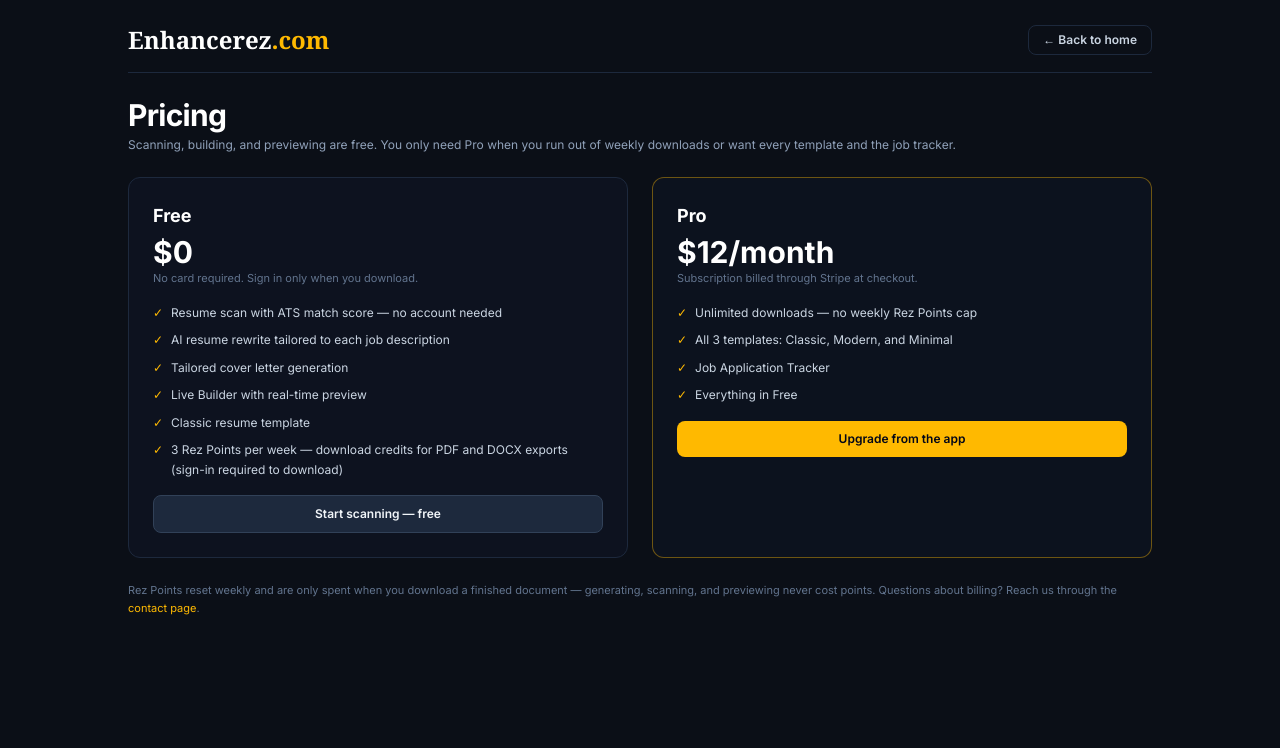
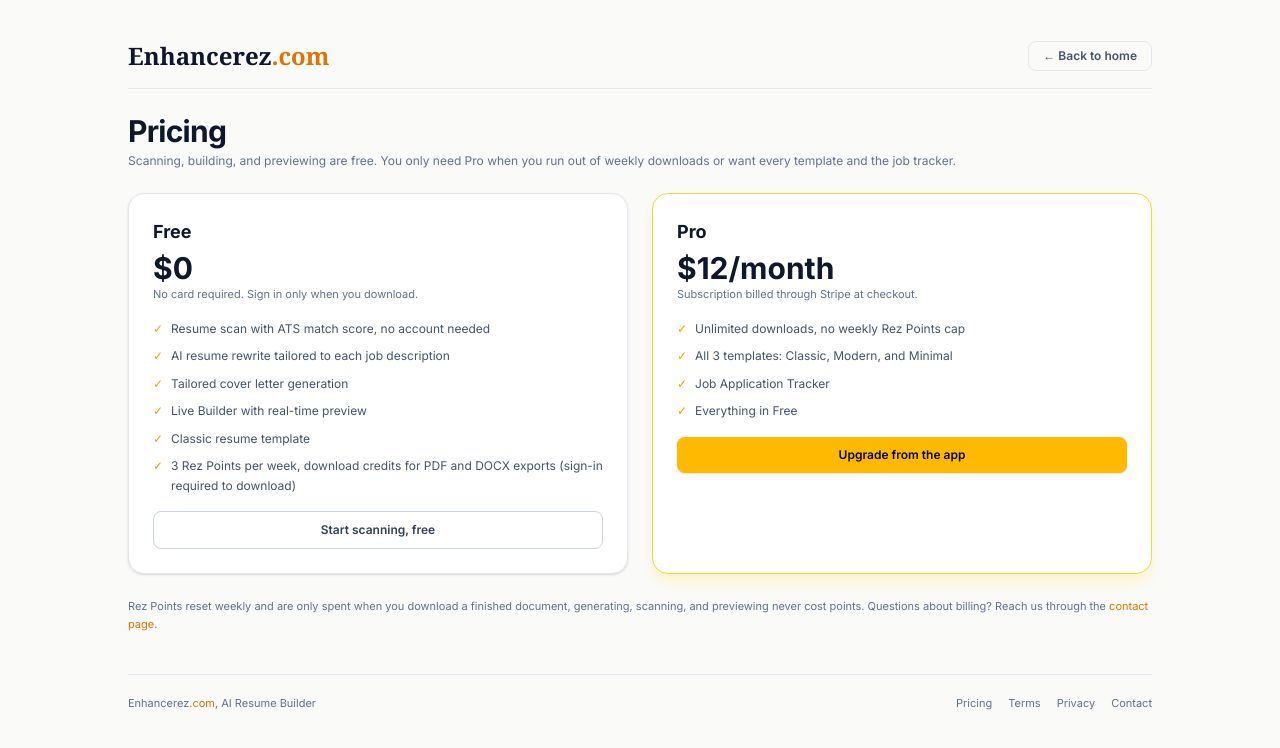
Before and after one commit to ekohmitch-gif/hired.ai, a Next.js app: page /pricing in a window 1280 px wide. Shown: the top 748 px of the page. Built offline with nearby package versions, Linux system fonts and the light colour scheme.

Commit message:
design(pages): extend light redesign to pricing, terms, privacy, contact

```diff
--- a/app/contact/page.tsx
+++ b/app/contact/page.tsx
@@ -2,31 +2,31 @@
 import Link from 'next/link';
 
 export const metadata: Metadata = {
-  title: 'Contact — EnhanceRez | AI Resume Builder',
+  title: 'Contact, EnhanceRez | AI Resume Builder',
   description: 'Get in touch with the builder of EnhanceRez via GitHub or LinkedIn.',
 };
 
 export default function ContactPage() {
   return (
-    <main className="min-h-screen bg-[#0B0F17] text-slate-100 font-sans p-6">
+    <main className="min-h-screen bg-[#FAFAF9] text-slate-800 font-sans antialiased px-4 py-6 sm:px-6 sm:py-10">
       <div className="max-w-3xl mx-auto space-y-6">
-        <header className="flex justify-between items-center border-b border-slate-800 pb-4">
-          <Link href="/" className="text-2xl font-bold font-serif text-white">
-            Enhancerez<span className="text-amber-400">.com</span>
+        <header className="flex justify-between items-center border-b border-slate-200 pb-4">
+          <Link href="/" className="text-2xl font-bold font-serif text-slate-900">
+            Enhancerez<span className="text-amber-600">.com</span>
           </Link>
           <Link
             href="/"
-            className="text-xs font-semibold px-3.5 py-1.5 rounded-lg border border-slate-800 text-slate-300 hover:bg-slate-800 transition"
+            className="text-xs font-semibold px-3.5 py-1.5 rounded-lg border border-slate-200 text-slate-600 hover:bg-slate-100 transition"
           >
             ← Back to home
           </Link>
         </header>
 
         <div className="space-y-1">
-          <h2 className="text-3xl font-bold text-white tracking-tight">Contact</h2>
-          <p className="text-xs text-slate-400 leading-relaxed">
+          <h2 className="text-3xl font-bold text-slate-900 tracking-tight">Contact</h2>
+          <p className="text-xs text-slate-500 leading-relaxed">
             EnhanceRez is designed, built, and supported by Mitchell Ekoh. There&apos;s no support
-            ticket system — the fastest way to reach him is one of these:
+            ticket system. The fastest way to reach him is one of these:
           </p>
         </div>
 
@@ -35,31 +35,44 @@
             href="https://www.linkedin.com/in/mitchell-ekoh"
             target="_blank"
             rel="noopener noreferrer"
-            className="block bg-slate-900/40 border border-slate-800 rounded-xl p-5 space-y-1.5 hover:border-amber-400/40 transition"
+            className="block bg-white border border-slate-200 rounded-2xl p-5 space-y-1.5 shadow-sm hover:border-amber-300 transition"
           >
-            <p className="text-sm font-bold text-white">LinkedIn</p>
-            <p className="text-xs text-slate-400 leading-relaxed">
+            <p className="text-sm font-bold text-slate-900">LinkedIn</p>
+            <p className="text-xs text-slate-500 leading-relaxed">
               Best for product questions, feedback, and billing help. Mention EnhanceRez in your
               message.
             </p>
-            <p className="text-xs text-amber-400">linkedin.com/in/mitchell-ekoh →</p>
+            <p className="text-xs text-amber-600">linkedin.com/in/mitchell-ekoh →</p>
           </a>
 
           <a
             href="https://github.com/ekohmitch-gif"
             target="_blank"
             rel="noopener noreferrer"
-            className="block bg-slate-900/40 border border-slate-800 rounded-xl p-5 space-y-1.5 hover:border-amber-400/40 transition"
+            className="block bg-white border border-slate-200 rounded-2xl p-5 space-y-1.5 shadow-sm hover:border-amber-300 transition"
           >
-            <p className="text-sm font-bold text-white">GitHub</p>
-            <p className="text-xs text-slate-400 leading-relaxed">
+            <p className="text-sm font-bold text-slate-900">GitHub</p>
+            <p className="text-xs text-slate-500 leading-relaxed">
               Best for bug reports and feature requests, and to see the other projects behind
               EnhanceRez.
             </p>
-            <p className="text-xs text-amber-400">github.com/ekohmitch-gif →</p>
+            <p className="text-xs text-amber-600">github.com/ekohmitch-gif →</p>
           </a>
         </div>
       </div>
+
+      {/* Site Footer */}
+      <footer className="max-w-3xl mx-auto mt-10 border-t border-slate-200 pt-5 pb-2 flex flex-col sm:flex-row items-center justify-between gap-3">
+        <p className="text-[11px] text-slate-500">
+          Enhancerez<span className="text-amber-600">.com</span>, AI Resume Builder
+        </p>
+        <nav className="flex items-center gap-4 text-[11px] text-slate-500">
+          <Link href="/pricing" className="hover:text-amber-600 transition">Pricing</Link>
+          <Link href="/terms" className="hover:text-amber-600 transition">Terms</Link>
+          <Link href="/privacy" className="hover:text-amber-600 transition">Privacy</Link>
+          <Link href="/contact" className="hover:text-amber-600 transition">Contact</Link>
+        </nav>
+      </footer>
     </main>
   );
 }
--- a/app/pricing/page.tsx
+++ b/app/pricing/page.tsx
@@ -7,22 +7,22 @@
 const PRO_PRICE_DISPLAY = '$12/month';
 
 export const metadata: Metadata = {
-  title: 'Pricing — EnhanceRez | AI Resume Builder',
+  title: 'Pricing, EnhanceRez | AI Resume Builder',
   description:
     'EnhanceRez pricing: scan your resume and build for free with 3 weekly download credits, or go Pro for unlimited downloads, all templates, and the job tracker.',
 };
 
 const FREE_FEATURES = [
-  'Resume scan with ATS match score — no account needed',
+  'Resume scan with ATS match score, no account needed',
   'AI resume rewrite tailored to each job description',
   'Tailored cover letter generation',
   'Live Builder with real-time preview',
   'Classic resume template',
-  '3 Rez Points per week — download credits for PDF and DOCX exports (sign-in required to download)',
+  '3 Rez Points per week, download credits for PDF and DOCX exports (sign-in required to download)',
 ];
 
 const PRO_FEATURES = [
-  'Unlimited downloads — no weekly Rez Points cap',
+  'Unlimited downloads, no weekly Rez Points cap',
   'All 3 templates: Classic, Modern, and Minimal',
   'Job Application Tracker',
   'Everything in Free',
@@ -30,23 +30,23 @@
 
 export default function PricingPage() {
   return (
-    <main className="min-h-screen bg-[#0B0F17] text-slate-100 font-sans p-6">
+    <main className="min-h-screen bg-[#FAFAF9] text-slate-800 font-sans antialiased px-4 py-6 sm:px-6 sm:py-10">
       <div className="max-w-5xl mx-auto space-y-6">
-        <header className="flex justify-between items-center border-b border-slate-800 pb-4">
-          <Link href="/" className="text-2xl font-bold font-serif text-white">
-            Enhancerez<span className="text-amber-400">.com</span>
+        <header className="flex justify-between items-center border-b border-slate-200 pb-4">
+          <Link href="/" className="text-2xl font-bold font-serif text-slate-900">
+            Enhancerez<span className="text-amber-600">.com</span>
           </Link>
           <Link
             href="/"
-            className="text-xs font-semibold px-3.5 py-1.5 rounded-lg border border-slate-800 text-slate-300 hover:bg-slate-800 transition"
+            className="text-xs font-semibold px-3.5 py-1.5 rounded-lg border border-slate-200 text-slate-600 hover:bg-slate-100 transition"
           >
             ← Back to home
           </Link>
         </header>
 
         <div className="space-y-1">
-          <h2 className="text-3xl font-bold text-white tracking-tight">Pricing</h2>
-          <p className="text-xs text-slate-400">
+          <h2 className="text-3xl font-bold text-slate-900 tracking-tight">Pricing</h2>
+          <p className="text-xs text-slate-500">
             Scanning, building, and previewing are free. You only need Pro when you run out of weekly
             downloads or want every template and the job tracker.
           </p>
@@ -54,48 +54,48 @@
 
         <div className="grid grid-cols-1 md:grid-cols-2 gap-6">
           {/* Free */}
-          <section className="bg-slate-900/40 border border-slate-800 rounded-xl p-6 space-y-4">
+          <section className="bg-white border border-slate-200 rounded-2xl p-6 space-y-4 shadow-sm">
             <div>
-              <h3 className="text-lg font-bold text-white">Free</h3>
-              <p className="text-3xl font-bold text-white mt-1">
+              <h3 className="text-lg font-bold text-slate-900">Free</h3>
+              <p className="text-3xl font-bold text-slate-900 mt-1">
                 $0
               </p>
               <p className="text-[11px] text-slate-500">No card required. Sign in only when you download.</p>
             </div>
             <ul className="space-y-2">
               {FREE_FEATURES.map((f) => (
-                <li key={f} className="flex gap-2 text-xs text-slate-300 leading-relaxed">
-                  <span className="text-amber-400 shrink-0">✓</span>
+                <li key={f} className="flex gap-2 text-xs text-slate-600 leading-relaxed">
+                  <span className="text-amber-500 shrink-0">✓</span>
                   <span>{f}</span>
                 </li>
               ))}
             </ul>
             <Link
               href="/"
-              className="block text-center bg-slate-800 text-slate-100 font-semibold text-xs py-2.5 rounded-lg border border-slate-700 hover:bg-slate-700 transition"
+              className="block text-center bg-white text-slate-700 font-semibold text-xs py-2.5 rounded-lg border border-slate-300 hover:bg-slate-100 transition"
             >
-              Start scanning — free
+              Start scanning, free
             </Link>
           </section>
 
           {/* Pro */}
-          <section className="bg-slate-900/40 border border-amber-400/40 rounded-xl p-6 space-y-4">
+          <section className="bg-white border border-amber-300 rounded-2xl p-6 space-y-4 shadow-lg shadow-amber-100">
             <div>
-              <h3 className="text-lg font-bold text-white">Pro</h3>
-              <p className="text-3xl font-bold text-white mt-1">{PRO_PRICE_DISPLAY}</p>
+              <h3 className="text-lg font-bold text-slate-900">Pro</h3>
+              <p className="text-3xl font-bold text-slate-900 mt-1">{PRO_PRICE_DISPLAY}</p>
               <p className="text-[11px] text-slate-500">Subscription billed through Stripe at checkout.</p>
             </div>
             <ul className="space-y-2">
               {PRO_FEATURES.map((f) => (
-                <li key={f} className="flex gap-2 text-xs text-slate-300 leading-relaxed">
-                  <span className="text-amber-400 shrink-0">✓</span>
+                <li key={f} className="flex gap-2 text-xs text-slate-600 leading-relaxed">
+                  <span className="text-amber-500 shrink-0">✓</span>
                   <span>{f}</span>
                 </li>
               ))}
             </ul>
             <Link
               href="/"
-              className="block text-center bg-amber-400 text-slate-950 font-semibold text-xs py-2.5 rounded-lg hover:bg-amber-300 transition"
+              className="block text-center bg-amber-400 text-slate-950 font-semibold text-xs py-2.5 rounded-lg hover:bg-amber-300 transition shadow"
             >
               Upgrade from the app
             </Link>
@@ -103,14 +103,27 @@
         </div>
 
         <p className="text-[11px] text-slate-500 leading-relaxed">
-          Rez Points reset weekly and are only spent when you download a finished document — generating,
+          Rez Points reset weekly and are only spent when you download a finished document, generating,
           scanning, and previewing never cost points. Questions about billing? Reach us through the{' '}
-          <Link href="/contact" className="text-amber-400 hover:underline">
+          <Link href="/contact" className="text-amber-600 hover:underline">
             contact page
           </Link>
           .
         </p>
       </div>
+
+      {/* Site Footer */}
+      <footer className="max-w-5xl mx-auto mt-10 border-t border-slate-200 pt-5 pb-2 flex flex-col sm:flex-row items-center justify-between gap-3">
+        <p className="text-[11px] text-slate-500">
+          Enhancerez<span className="text-amber-600">.com</span>, AI Resume Builder
+        </p>
+        <nav className="flex items-center gap-4 text-[11px] text-slate-500">
+          <Link href="/pricing" className="hover:text-amber-600 transition">Pricing</Link>
+          <Link href="/terms" className="hover:text-amber-600 transition">Terms</Link>
+          <Link href="/privacy" className="hover:text-amber-600 transition">Privacy</Link>
+          <Link href="/contact" className="hover:text-amber-600 transition">Contact</Link>
+        </nav>
+      </footer>
     </main>
   );
 }
--- a/app/privacy/page.tsx
+++ b/app/privacy/page.tsx
@@ -8,54 +8,54 @@
 import Link from 'next/link';
 
 export const metadata: Metadata = {
-  title: 'Privacy Policy — EnhanceRez | AI Resume Builder',
+  title: 'Privacy Policy, EnhanceRez | AI Resume Builder',
   description: 'How EnhanceRez handles your account information, resume content, and payments.',
 };
 
 function Section({ title, children }: { title: string; children: React.ReactNode }) {
   return (
     <section className="space-y-2">
-      <h3 className="text-sm font-bold text-white uppercase tracking-wide">{title}</h3>
-      <div className="text-xs text-slate-300 leading-relaxed space-y-2">{children}</div>
+      <h3 className="text-sm font-bold text-slate-900 uppercase tracking-wide">{title}</h3>
+      <div className="text-xs text-slate-600 leading-relaxed space-y-2">{children}</div>
     </section>
   );
 }
 
 export default function PrivacyPage() {
   return (
-    <main className="min-h-screen bg-[#0B0F17] text-slate-100 font-sans p-6">
+    <main className="min-h-screen bg-[#FAFAF9] text-slate-800 font-sans antialiased px-4 py-6 sm:px-6 sm:py-10">
       <div className="max-w-3xl mx-auto space-y-6">
-        <header className="flex justify-between items-center border-b border-slate-800 pb-4">
-          <Link href="/" className="text-2xl font-bold font-serif text-white">
-            Enhancerez<span className="text-amber-400">.com</span>
+        <header className="flex justify-between items-center border-b border-slate-200 pb-4">
+          <Link href="/" className="text-2xl font-bold font-serif text-slate-900">
+            Enhancerez<span className="text-amber-600">.com</span>
           </Link>
           <Link
             href="/"
-            className="text-xs font-semibold px-3.5 py-1.5 rounded-lg border border-slate-800 text-slate-300 hover:bg-slate-800 transition"
+            className="text-xs font-semibold px-3.5 py-1.5 rounded-lg border border-slate-200 text-slate-600 hover:bg-slate-100 transition"
           >
             ← Back to home
           </Link>
         </header>
 
         <div className="space-y-1">
-          <h2 className="text-3xl font-bold text-white tracking-tight">Privacy Policy</h2>
-          <p className="text-xs text-slate-400">Last updated: October 2026</p>
+          <h2 className="text-3xl font-bold text-slate-900 tracking-tight">Privacy Policy</h2>
+          <p className="text-xs text-slate-500">Last updated: October 2026</p>
         </div>
 
-        <div className="bg-slate-900/40 border border-slate-800 rounded-xl p-6 space-y-6">
+        <div className="bg-white border border-slate-200 rounded-2xl p-6 space-y-6 shadow-sm">
           <Section title="What we collect">
             <p>
-              <strong className="text-slate-100">Account information.</strong> When you sign in, our
+              <strong className="text-slate-900">Account information.</strong> When you sign in, our
               authentication provider (Clerk) gives us your name and email address and stores your
               sign-in details.
             </p>
             <p>
-              <strong className="text-slate-100">Your documents.</strong> The resume text or files and
-              job descriptions you submit, the documents generated from them, and — if you choose to
-              save them — your saved resumes and job application records.
+              <strong className="text-slate-900">Your documents.</strong> The resume text or files and
+              job descriptions you submit, the documents generated from them, and, if you choose to
+              save them, your saved resumes and job application records.
             </p>
             <p>
-              <strong className="text-slate-100">Payments.</strong> Subscriptions are processed by
+              <strong className="text-slate-900">Payments.</strong> Subscriptions are processed by
               Stripe. We never see or store your full card number; Stripe gives us confirmation of
               payment and subscription status.
             </p>
@@ -89,7 +89,7 @@
             <p>
               Saved resumes and application records stay until you delete them in the app or ask us to
               remove them. You can request deletion of your account data at any time through the{' '}
-              <Link href="/contact" className="text-amber-400 hover:underline">
+              <Link href="/contact" className="text-amber-600 hover:underline">
                 contact page
               </Link>
               , and we will delete it except where we must keep records for legal or billing reasons.
@@ -108,7 +108,7 @@
             <p>
               If this policy changes, we will post the new version here with a new date. Questions
               about your privacy can be sent through the{' '}
-              <Link href="/contact" className="text-amber-400 hover:underline">
+              <Link href="/contact" className="text-amber-600 hover:underline">
                 contact page
               </Link>
               .
@@ -116,6 +116,19 @@
           </Section>
         </div>
       </div>
+
+      {/* Site Footer */}
+      <footer className="max-w-3xl mx-auto mt-10 border-t border-slate-200 pt-5 pb-2 flex flex-col sm:flex-row items-center justify-between gap-3">
+        <p className="text-[11px] text-slate-500">
+          Enhancerez<span className="text-amber-600">.com</span>, AI Resume Builder
+        </p>
+        <nav className="flex items-center gap-4 text-[11px] text-slate-500">
+          <Link href="/pricing" className="hover:text-amber-600 transition">Pricing</Link>
+          <Link href="/terms" className="hover:text-amber-600 transition">Terms</Link>
+          <Link href="/privacy" className="hover:text-amber-600 transition">Privacy</Link>
+          <Link href="/contact" className="hover:text-amber-600 transition">Contact</Link>
+        </nav>
+      </footer>
     </main>
   );
 }
--- a/app/terms/page.tsx
+++ b/app/terms/page.tsx
@@ -7,41 +7,41 @@
 import Link from 'next/link';
 
 export const metadata: Metadata = {
-  title: 'Terms of Service — EnhanceRez | AI Resume Builder',
+  title: 'Terms of Service, EnhanceRez | AI Resume Builder',
   description: 'The terms for using EnhanceRez, the AI resume builder at enhancerez.com.',
 };
 
 function Section({ title, children }: { title: string; children: React.ReactNode }) {
   return (
     <section className="space-y-2">
-      <h3 className="text-sm font-bold text-white uppercase tracking-wide">{title}</h3>
-      <div className="text-xs text-slate-300 leading-relaxed space-y-2">{children}</div>
+      <h3 className="text-sm font-bold text-slate-900 uppercase tracking-wide">{title}</h3>
+      <div className="text-xs text-slate-600 leading-relaxed space-y-2">{children}</div>
     </section>
   );
 }
 
 export default function TermsPage() {
   return (
-    <main className="min-h-screen bg-[#0B0F17] text-slate-100 font-sans p-6">
+    <main className="min-h-screen bg-[#FAFAF9] text-slate-800 font-sans antialiased px-4 py-6 sm:px-6 sm:py-10">
       <div className="max-w-3xl mx-auto space-y-6">
-        <header className="flex justify-between items-center border-b border-slate-800 pb-4">
-          <Link href="/" className="text-2xl font-bold font-serif text-white">
-            Enhancerez<span className="text-amber-400">.com</span>
+        <header className="flex justify-between items-center border-b border-slate-200 pb-4">
+          <Link href="/" className="text-2xl font-bold font-serif text-slate-900">
+            Enhancerez<span className="text-amber-600">.com</span>
           </Link>
           <Link
             href="/"
-            className="text-xs font-semibold px-3.5 py-1.5 rounded-lg border border-slate-800 text-slate-300 hover:bg-slate-800 transition"
+            className="text-xs font-semibold px-3.5 py-1.5 rounded-lg border border-slate-200 text-slate-600 hover:bg-slate-100 transition"
           >
             ← Back to home
           </Link>
         </header>
 
         <div className="space-y-1">
-          <h2 className="text-3xl font-bold text-white tracking-tight">Terms of Service</h2>
-          <p className="text-xs text-slate-400">Last updated: October 2026</p>
+          <h2 className="text-3xl font-bold text-slate-900 tracking-tight">Terms of Service</h2>
+          <p className="text-xs text-slate-500">Last updated: October 2026</p>
         </div>
 
-        <div className="bg-slate-900/40 border border-slate-800 rounded-xl p-6 space-y-6">
+        <div className="bg-white border border-slate-200 rounded-2xl p-6 space-y-6 shadow-sm">
           <Section title="What EnhanceRez is">
             <p>
               EnhanceRez is an AI-assisted resume tool. You provide a resume and a job description, and
@@ -106,7 +106,7 @@
           <Section title="Contact">
             <p>
               Questions about these terms? Reach us through the{' '}
-              <Link href="/contact" className="text-amber-400 hover:underline">
+              <Link href="/contact" className="text-amber-600 hover:underline">
                 contact page
               </Link>
               .
@@ -114,6 +114,19 @@
           </Section>
         </div>
       </div>
+
+      {/* Site Footer */}
+      <footer className="max-w-3xl mx-auto mt-10 border-t border-slate-200 pt-5 pb-2 flex flex-col sm:flex-row items-center justify-between gap-3">
+        <p className="text-[11px] text-slate-500">
+          Enhancerez<span className="text-amber-600">.com</span>, AI Resume Builder
+        </p>
+        <nav className="flex items-center gap-4 text-[11px] text-slate-500">
+          <Link href="/pricing" className="hover:text-amber-600 transition">Pricing</Link>
+          <Link href="/terms" className="hover:text-amber-600 transition">Terms</Link>
+          <Link href="/privacy" className="hover:text-amber-600 transition">Privacy</Link>
+          <Link href="/contact" className="hover:text-amber-600 transition">Contact</Link>
+        </nav>
+      </footer>
     </main>
   );
 }
```
